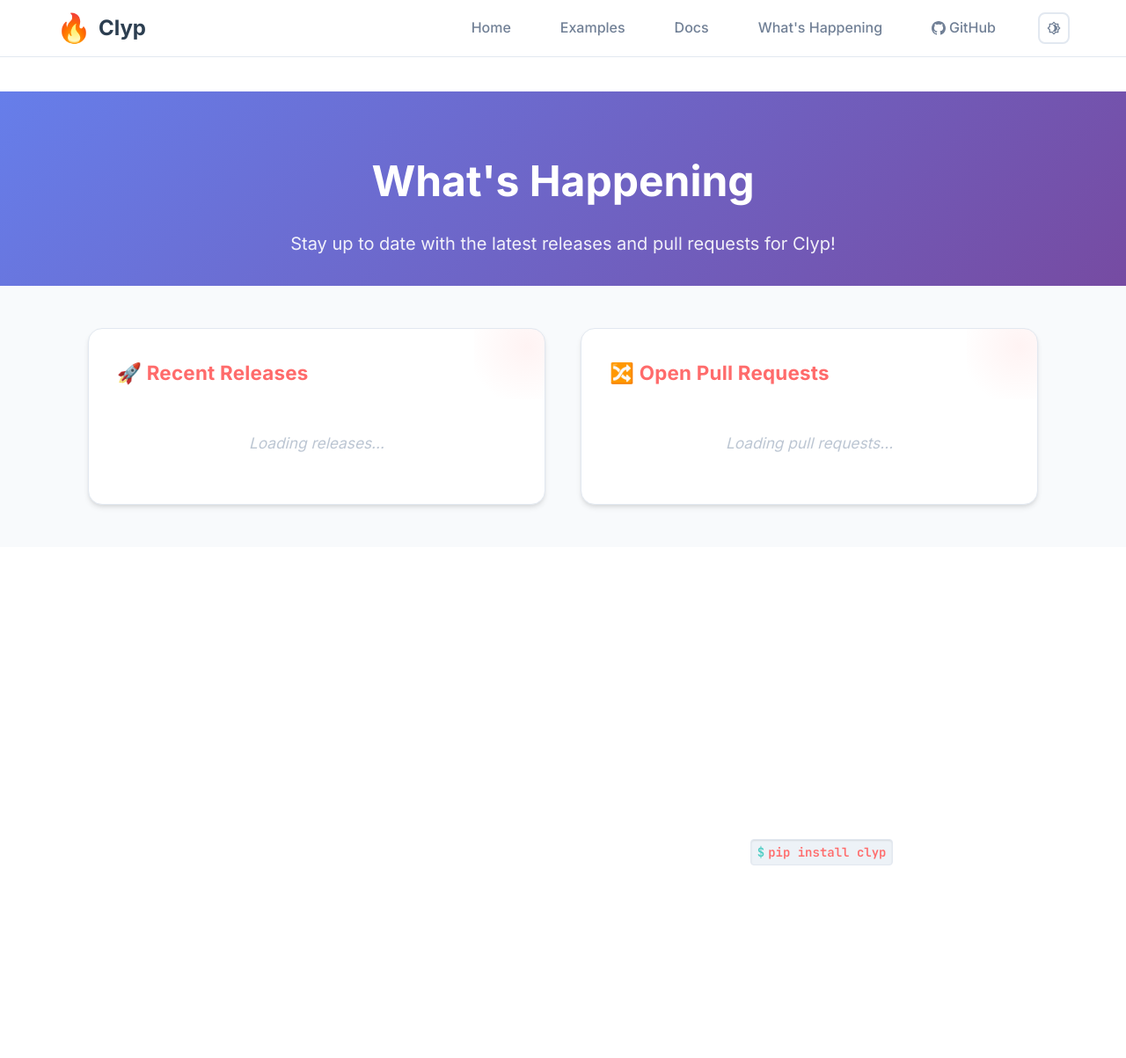
After one commit to clyplang/clyplang.github.io, a Python web app: template templates/whats_happening.html in a window 1280 px wide. The commit adds this page. Shown: the whole page at 88% size. Run offline with Jinja, Linux system fonts and the light colour scheme; the template is opened without the code that fills it, so the values that code supplies are empty.

Commit message:
Add 'What's Happening' section to display recent releases and pull requests

```diff
--- a/app.py
+++ b/app.py
@@ -257,6 +257,11 @@ async def api_highlight():
     highlighted = highlight_code(code, language)
     return jsonify({'highlighted': highlighted})
 
+@website_bp.route('/whats-happening')
+async def whats_happening():
+    """What's Happening page"""
+    banner = get_current_banner()
+    return await render_template('whats_happening.html', banner=banner)
 
 if DEVELOPMENT:
     static_url_path = '/static'
--- a/static/css/main.css
+++ b/static/css/main.css
@@ -1693,3 +1693,129 @@ body {
         min-width: 120px;
     }
 }
+
+/* --- What's Happening Section --- */
+.whats-happening-section {
+    background: linear-gradient(120deg, var(--bg-secondary) 60%, var(--accent-color) 100%);
+    padding: 3.5rem 0 3rem 0;
+    animation: fadeInUp 0.7s cubic-bezier(.4,2,.6,1);
+}
+.whats-happening-container {
+    max-width: 1200px;
+    margin: 0 auto;
+    padding: 0 1.5rem;
+}
+.whats-happening-flex {
+    display: flex;
+    gap: 2.5rem;
+    flex-wrap: wrap;
+    justify-content: center;
+}
+.whats-happening-card {
+    background: linear-gradient(120deg, var(--bg-card) 80%, var(--bg-secondary) 100%);
+    border-radius: 1.2rem;
+    box-shadow: 0 8px 32px 0 rgba(80, 80, 120, 0.10), var(--shadow-md);
+    flex: 1 1 370px;
+    padding: 2.2rem 2rem 2rem 2rem;
+    min-width: 320px;
+    max-width: 520px;
+    border: 1.5px solid var(--border-color);
+    position: relative;
+    overflow: hidden;
+    transition: box-shadow 0.2s, transform 0.2s;
+    animation: fadeInUp 0.8s cubic-bezier(.4,2,.6,1);
+}
+.whats-happening-card::before {
+    content: '';
+    position: absolute;
+    top: -40px; right: -40px;
+    width: 120px; height: 120px;
+    background: radial-gradient(circle, var(--primary-color) 0%, transparent 80%);
+    opacity: 0.08;
+    z-index: 0;
+}
+.whats-happening-card h2 {
+    font-size: 1.5rem;
+    margin-bottom: 1.5rem;
+    color: var(--primary-color);
+    letter-spacing: 0.01em;
+    font-weight: 700;
+    z-index: 1;
+    position: relative;
+    display: flex;
+    align-items: center;
+    gap: 0.5em;
+}
+.wh-list {
+    display: flex;
+    flex-direction: column;
+    gap: 1.5rem;
+    z-index: 1;
+    position: relative;
+}
+.wh-item {
+    border-left: 4px solid var(--primary-color);
+    background: linear-gradient(90deg, var(--bg-tertiary) 80%, var(--secondary-color) 120%);
+    border-radius: 0.7rem;
+    padding: 1.1rem 1.3rem 1.1rem 1.2rem;
+    box-shadow: 0 2px 8px 0 rgba(80, 80, 120, 0.06), var(--shadow-sm);
+    transition: box-shadow 0.2s, border-color 0.2s, transform 0.2s;
+    position: relative;
+    overflow: hidden;
+    border-right: 2px solid transparent;
+}
+.wh-item:hover {
+    border-color: var(--accent-color);
+    box-shadow: 0 4px 16px 0 rgba(80, 80, 120, 0.13), var(--shadow-md);
+    transform: translateY(-2px) scale(1.012);
+    background: linear-gradient(90deg, var(--bg-tertiary) 60%, var(--accent-color) 120%);
+}
+.wh-title {
+    font-weight: 700;
+    font-size: 1.13rem;
+    margin-bottom: 0.3rem;
+    letter-spacing: 0.01em;
+    color: var(--text-primary);
+    display: flex;
+    align-items: center;
+    gap: 0.4em;
+}
+.wh-title a {
+    color: var(--text-primary);
+    text-decoration: none;
+    transition: color 0.2s;
+}
+.wh-title a:hover {
+    color: var(--primary-color);
+    text-decoration: underline;
+}
+.wh-meta {
+    color: var(--text-secondary);
+    font-size: 0.97rem;
+    margin-bottom: 0.5rem;
+    font-family: var(--font-mono);
+    opacity: 0.85;
+}
+.wh-body {
+    color: var(--text-secondary);
+    font-size: 1.01rem;
+    line-height: 1.5;
+    word-break: break-word;
+    opacity: 0.98;
+}
+.wh-loading, .wh-empty {
+    color: var(--text-light);
+    text-align: center;
+    padding: 1.5rem 0;
+    font-size: 1.08rem;
+    font-style: italic;
+    opacity: 0.7;
+}
+@media (max-width: 900px) {
+    .whats-happening-flex { flex-direction: column; gap: 2rem; }
+    .whats-happening-card { max-width: 100%; }
+}
+@media (max-width: 600px) {
+    .whats-happening-card { padding: 1.2rem 0.7rem; }
+    .whats-happening-section { padding: 2rem 0 1.5rem 0; }
+}
--- a/templates/base.html
+++ b/templates/base.html
@@ -31,6 +31,7 @@
                 <a href="/clyp{{ url_for('website.index') }}" class="nav-link {% if request.endpoint == 'website.index' %}active{% endif %}">Home</a>
                 <a href="/clyp{{ url_for('website.examples') }}" class="nav-link {% if request.endpoint == 'website.examples' %}active{% endif %}">Examples</a>
                 <a href="/clyp{{ url_for('website.docs') }}" class="nav-link {% if request.endpoint == 'website.docs' %}active{% endif %}">Docs</a>
+                <a href="/clyp{{ url_for('website.whats_happening') }}" class="nav-link {% if request.endpoint == 'website.whats_happening' %}active{% endif %}">What's Happening</a>
                 <a href="https://github.com/CodeSoftGit/clyp" class="nav-link external" target="_blank">
                     <svg width="16" height="16" viewBox="0 0 24 24" fill="currentColor">
                         <path d="M12 0c-6.626 0-12 5.373-12 12 0 5.302 3.438 9.8 8.207 11.387.599.111.793-.261.793-.577v-2.234c-3.338.726-4.033-1.416-4.033-1.416-.546-1.387-1.333-1.756-1.333-1.756-1.089-.745.083-.729.083-.729 1.205.084 1.839 1.237 1.839 1.237 1.07 1.834 2.807 1.304 3.492.997.107-.775.418-1.305.762-1.604-2.665-.305-5.467-1.334-5.467-5.931 0-1.311.469-2.381 1.236-3.221-.124-.303-.535-1.524.117-3.176 0 0 1.008-.322 3.301 1.23.957-.266 1.983-.399 3.003-.404 1.02.005 2.047.138 3.006.404 2.291-1.552 3.297-1.23 3.297-1.23.653 1.653.242 2.874.118 3.176.77.84 1.235 1.911 1.235 3.221 0 4.609-2.807 5.624-5.479 5.921.43.372.823 1.102.823 2.222v3.293c0 .319.192.694.801.576 4.765-1.589 8.199-6.086 8.199-11.386 0-6.627-5.373-12-12-12z"/>
--- /dev/null
+++ b/templates/whats_happening.html
@@ -0,0 +1,97 @@
+{% extends "base.html" %}
+{% block title %}What's Happening · Clyp{% endblock %}
+{% block content %}
+<div class="page-header">
+    <div class="header-container">
+        <h1>What's Happening</h1>
+        <p class="subtitle">Stay up to date with the latest releases and pull requests for Clyp!</p>
+    </div>
+</div>
+<section class="whats-happening-section">
+    <div class="whats-happening-container">
+        <div class="whats-happening-flex">
+            <div class="whats-happening-card">
+                <h2>🚀 Recent Releases</h2>
+                <div id="releases-list" class="wh-list loading">
+                    <div class="wh-loading">Loading releases…</div>
+                </div>
+            </div>
+            <div class="whats-happening-card">
+                <h2>🔀 Open Pull Requests</h2>
+                <div id="prs-list" class="wh-list loading">
+                    <div class="wh-loading">Loading pull requests…</div>
+                </div>
+            </div>
+        </div>
+    </div>
+</section>
+{% endblock %}
+{% block scripts %}
+<script>
+async function fetchGitHub(url) {
+    const resp = await fetch(url, {headers: { 'Accept': 'application/vnd.github+json' }});
+    if (!resp.ok) return [];
+    return await resp.json();
+}
+
+function formatDate(dateStr) {
+    const d = new Date(dateStr);
+    return d.toLocaleDateString(undefined, { year: 'numeric', month: 'short', day: 'numeric' });
+}
+
+async function loadReleases() {
+    const releases = await fetchGitHub('https://api.github.com/repos/CodeSoftGit/clyp/releases');
+    const el = document.getElementById('releases-list');
+    el.classList.remove('loading');
+    if (!releases.length) {
+        el.innerHTML = '<div class="wh-empty">No releases found.</div>';
+        return;
+    }
+    el.innerHTML = releases.slice(0, 5).map(r => `
+        <div class="wh-item">
+            <div class="wh-title"><a href="${r.html_url}" target="_blank">${r.name || r.tag_name}</a></div>
+            <div class="wh-meta">Published <span>${formatDate(r.published_at)}</span></div>
+            <div class="wh-body">${r.body ? r.body.substring(0, 180).replace(/\n/g, ' ') + (r.body.length > 180 ? '…' : '') : ''}</div>
+        </div>
+    `).join('');
+}
+
+async function loadPRs() {
+    const prs = await fetchGitHub('https://api.github.com/repos/CodeSoftGit/clyp/pulls');
+    const el = document.getElementById('prs-list');
+    el.classList.remove('loading');
+    if (!prs.length) {
+        el.innerHTML = '<div class="wh-empty">No open pull requests.</div>';
+        return;
+    }
+    el.innerHTML = prs.slice(0, 8).map(pr => `
+        <div class="wh-item">
+            <div class="wh-title"><a href="${pr.html_url}" target="_blank">${pr.title}</a></div>
+            <div class="wh-meta">By <span>${pr.user.login}</span> &middot; Opened <span>${formatDate(pr.created_at)}</span></div>
+            <div class="wh-body">${pr.body ? pr.body.substring(0, 120).replace(/\n/g, ' ') + (pr.body.length > 120 ? '…' : '') : ''}</div>
+        </div>
+    `).join('');
+}
+
+window.addEventListener('DOMContentLoaded', () => {
+    loadReleases();
+    loadPRs();
+});
+</script>
+<style>
+.whats-happening-section { background: var(--bg-secondary); padding: 3rem 0; }
+.whats-happening-container { max-width: 1200px; margin: 0 auto; padding: 0 1.5rem; }
+.whats-happening-flex { display: flex; gap: 2.5rem; flex-wrap: wrap; }
+.whats-happening-card { background: var(--bg-card); border-radius: 1rem; box-shadow: var(--shadow-md); flex: 1 1 350px; padding: 2rem; min-width: 320px; }
+.whats-happening-card h2 { font-size: 1.4rem; margin-bottom: 1.5rem; color: var(--primary-color); }
+.wh-list { display: flex; flex-direction: column; gap: 1.5rem; }
+.wh-item { border-left: 4px solid var(--primary-color); background: var(--bg-tertiary); border-radius: 0.5rem; padding: 1rem 1.2rem; box-shadow: var(--shadow-sm); }
+.wh-title { font-weight: 600; font-size: 1.1rem; margin-bottom: 0.3rem; }
+.wh-title a { color: var(--text-primary); text-decoration: none; }
+.wh-title a:hover { color: var(--primary-color); text-decoration: underline; }
+.wh-meta { color: var(--text-secondary); font-size: 0.95rem; margin-bottom: 0.5rem; }
+.wh-body { color: var(--text-secondary); font-size: 0.98rem; }
+.wh-loading, .wh-empty { color: var(--text-light); text-align: center; padding: 1.5rem 0; }
+@media (max-width: 900px) { .whats-happening-flex { flex-direction: column; gap: 2rem; } }
+</style>
+{% endblock %}
```
